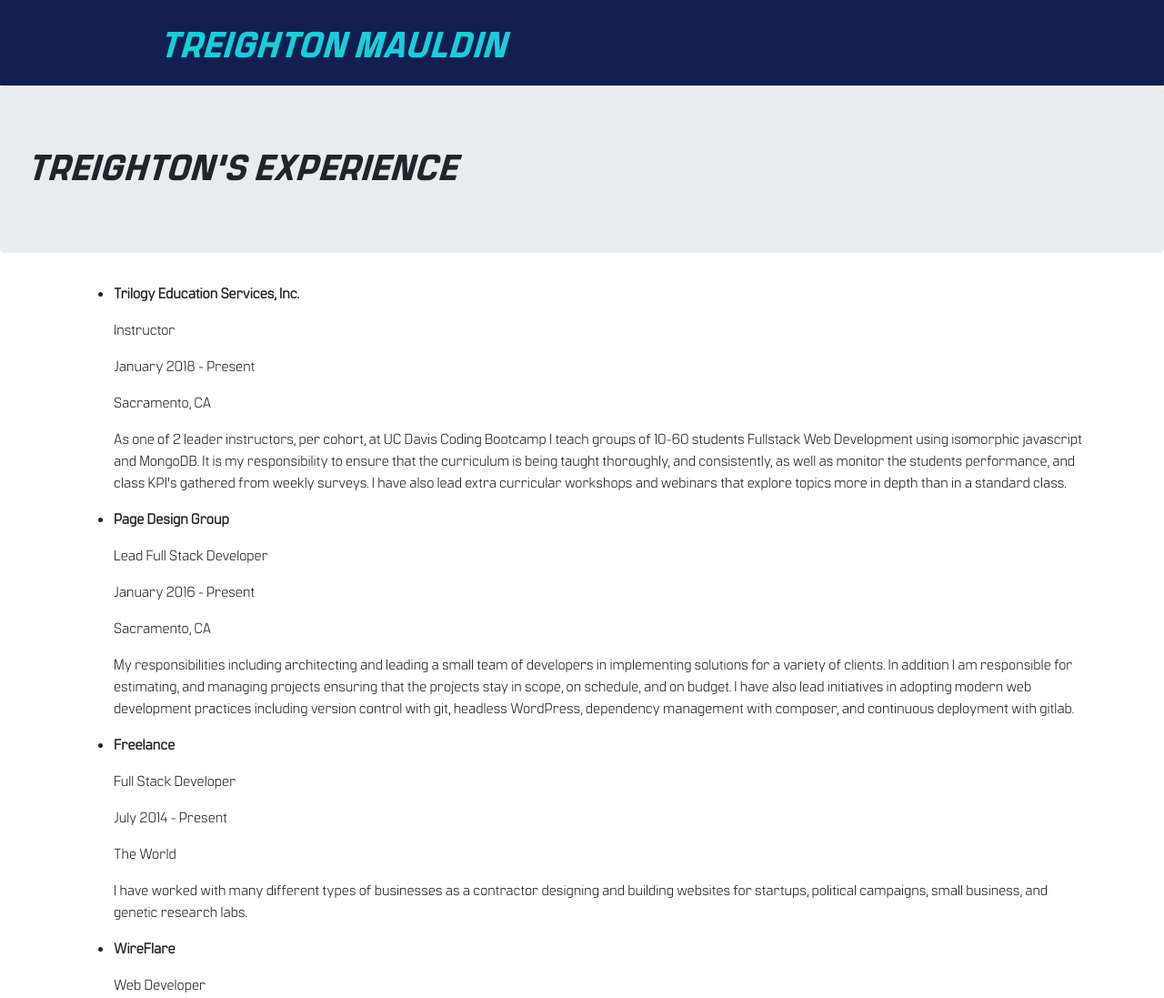
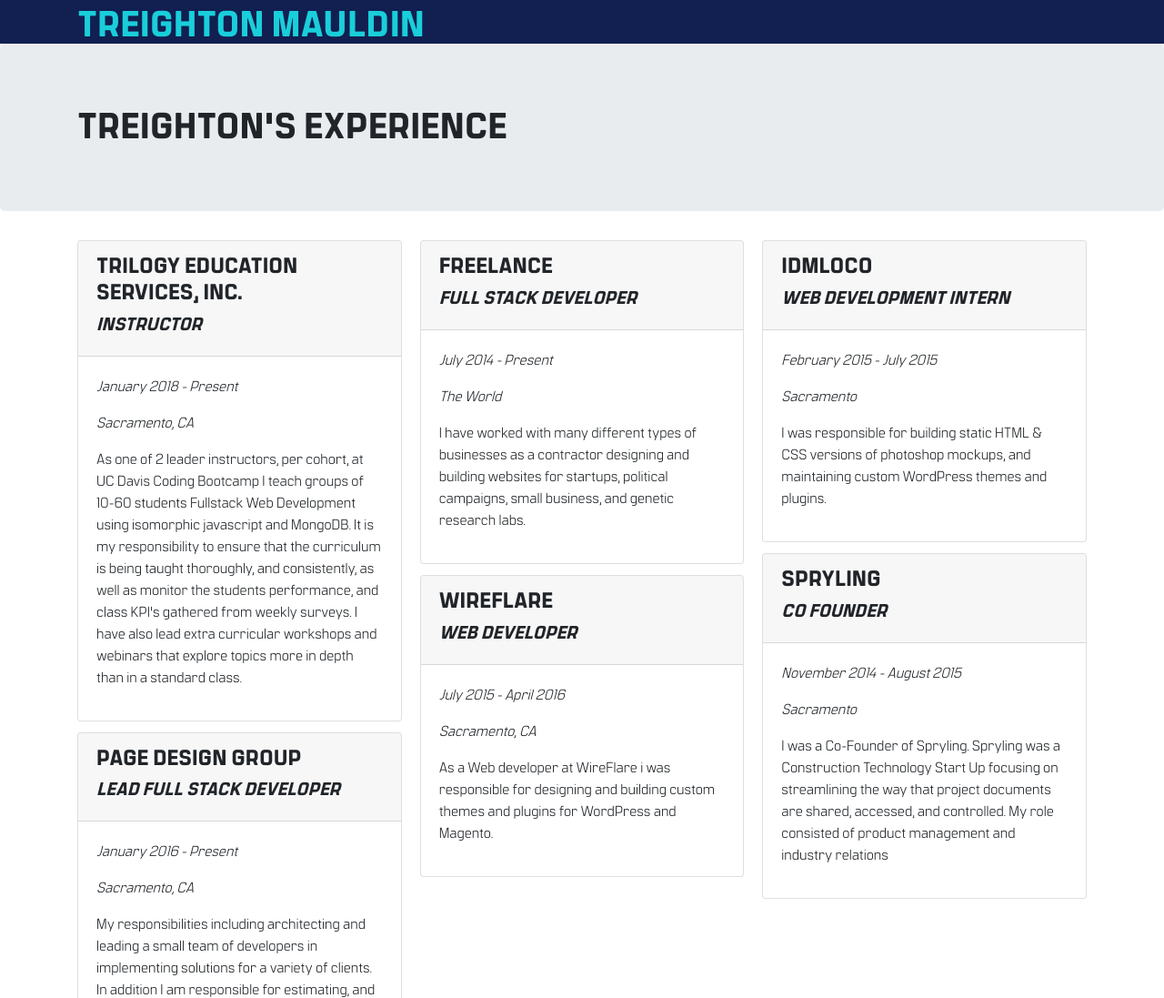
Before and after one commit to treighton/treightonmauldin, a Gatsby site: page /experience in a window 1280 px wide. Shown: the top 1097 px of the page at 91% size. Built offline with nearby package versions, Linux system fonts and the light colour scheme; Gatsby itself is replaced by a stand-in of ours.

Commit message:
trying to figure out what to do with the resume portion

```diff
--- a/src/assets/app.scss
+++ b/src/assets/app.scss
@@ -1,17 +1,34 @@
 @font-face {
   font-family: "manifold heavy";
+  font-weight: bolder;
   src: url("./fonts/Manifold/ManifoldCF-Heavy.woff2") format("woff2"),
     /* Super Modern Browsers */ url("./fonts/Manifold/ManifoldCF-Heavy.woff")
       format("woff"); /* Pretty Modern Browsers */
 }
 @font-face {
+  font-family: "manifold bold";
+  font-weight: bold;
+  src: url("./fonts/Manifold/ManifoldCF-Bold.woff2") format("woff2"),
+    /* Super Modern Browsers */ url("./fonts/Manifold/ManifoldCF-Bold.woff")
+      format("woff"); /* Pretty Modern Browsers */
+}
+@font-face {
+  font-family: "manifold med";
+  font-weight: bold;
+  src: url("./fonts/Manifold/ManifoldCF-medium.woff2") format("woff2"),
+    /* Super Modern Browsers */ url("./fonts/Manifold/ManifoldCF-medium.woff")
+      format("woff"); /* Pretty Modern Browsers */
+}
+@font-face {
   font-family: "manifold heavy oblique";
+  font-style: italic;
+  font-weight: bolder;
   src: url("./fonts/Manifold/ManifoldCF-HeavyOblique.woff2") format("woff2"),
     /* Super Modern Browsers */
       url("./fonts/Manifold/ManifoldCF-HeavyOblique.woff") format("woff"); /* Pretty Modern Browsers */
 }
 
-$header-font: "manifold heavy oblique";
+$header-font: "manifold heavy";
 
 h1,
 h2,
@@ -22,3 +39,11 @@
   font-family: $header-font;
   text-transform: uppercase;
 }
+
+em {
+  font-style: italic;
+}
+
+strong {
+  font-weight: bold;
+}
--- a/src/components/header.js
+++ b/src/components/header.js
@@ -8,13 +8,8 @@
       background: `#111F51`,
     }}
   >
-    <div
-      style={{
-        margin: `0 auto`,
-        maxWidth: 960,
-        padding: `1.45rem 1.0875rem`,
-      }}
-    >
+    <div>
+      <div className="container">
         <h1 style={{ margin: 0 }}>
           <Link
             to="/"
@@ -26,6 +21,7 @@
             {siteTitle}
           </Link>
         </h1>
+      </div>
     </div>
   </header>
 )
--- a/src/components/resumeItem.js
+++ b/src/components/resumeItem.js
@@ -1,20 +1,37 @@
 import React from "react"
 import { useStaticQuery, graphql } from "gatsby"
+import styled from "styled-components"
 import Img from "gatsby-image"
+
+const styledExperience = styled.li`
+  list-style: none;
+`
 
 const resumeItem = props => {
   const { comapany, position, duration, location, description } = props
 
   return (
-    <li>
-      <p>
-        <strong>{comapany}</strong>
-      </p>
-      <p>{position}</p>
-      <p>{duration}</p>
-      <p>{location}</p>
-      <p>{description}</p>
-    </li>
+    <div className="card ">
+      <div className="card-header">
+        <div className="card-title">
+          <h4>{comapany}</h4>
+          <h5>
+            <em>{position}</em>
+          </h5>
+        </div>
+      </div>
+      <div className="card-body">
+        <div className="card-text">
+          <p>
+            <em>{duration}</em>
+          </p>
+          <p>
+            <em>{location}</em>
+          </p>
+          <p>{description}</p>
+        </div>
+      </div>
+    </div>
   )
 }
 
--- a/src/pages/experience.js
+++ b/src/pages/experience.js
@@ -62,12 +62,12 @@
   <Layout>
     <SEO title="Web Development Experience" />
     <div className="jumbotron">
+      <div className="container">
         <h1>Treighton's Experience</h1>
       </div>
+    </div>
     <div className="container">
-      <div className="row">
-        <div className="col">
-          <ul>
+      <div className="card-columns">
         {resume.map(item => (
           <ResumeItem
             comapany={item.company}
@@ -77,8 +77,6 @@
             description={item.description}
           />
         ))}
-          </ul>
-        </div>
       </div>
     </div>
   </Layout>
```
Lines whose indentation alone changed are shown as unchanged.
